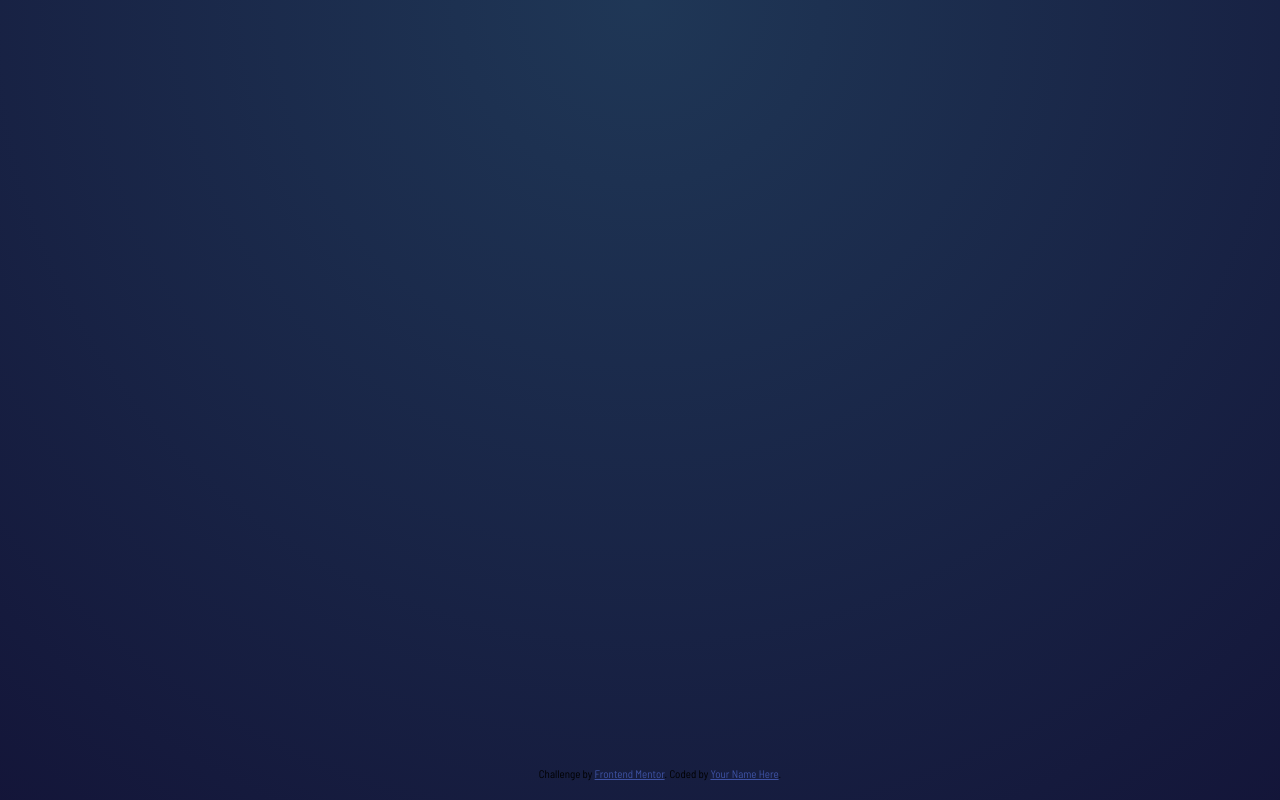
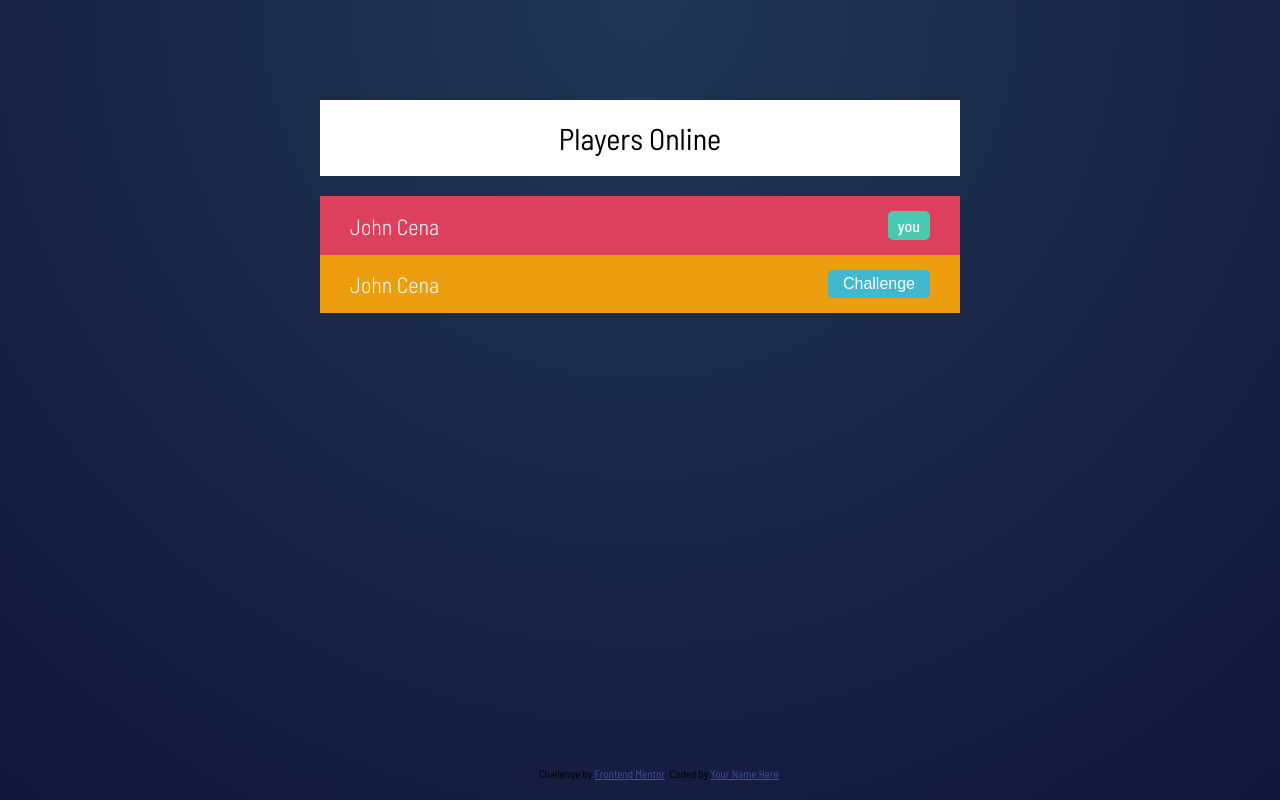
Before and after one commit to sAVItar02/rock-paper-scissors, a website: page public/index.html in a window 1280 px wide. Both pictures are taken after typing "Sample" into the empty fields and a click on the button "Submit". Drawn offline with nearby package versions, Linux system fonts and the light colour scheme; no server answers.

Commit message:
online section

```diff
--- a/public/css/styles.css
+++ b/public/css/styles.css
@@ -84,6 +84,89 @@ body {
   transition: 300ms linear;
 }
 
+/* ################# DASHBOARD 🏠 ################## */
+
+.dashboard {
+  position: absolute;
+  top: 50%;
+  left: 50%;
+  transform: translate(-50%, -50%);
+
+  display: flex;
+  align-items: center;
+  justify-content: flex-start;
+  flex-direction: column;
+
+  height: 100%;
+  width: 50%;
+  padding: 100px 0px;
+  transition: 300ms linear;
+}
+
+.players-head {
+  background-color: #fff;
+  padding: 20px;
+  font-size: 30px;
+  font-weight: 400;
+  width: 100%;
+  text-align: center;
+}
+
+.players-buffer {
+  /* background-color: hsl(230, 89%, 62%); */
+  width: 100%;
+  padding: 20px 0;
+  text-align: center;
+}
+
+.player {
+  display: flex;
+  align-items: center;
+  justify-content: space-between;
+  background-color: hsl(349, 70%, 56%);
+  padding: 15px 30px;
+}
+
+.player:nth-child(2) {
+  background-color: hsl(39, 89%, 49%);
+}
+
+.name {
+  font-size: 22px;
+  font-weight: 300;
+  color: #fff;
+}
+
+.challenge {
+  border: none;
+  border-radius: 5px;
+  padding: 5px 15px;
+  background-color: hsl(189, 59%, 53%);
+  font-size: 16px;
+  font-weight: 400;
+  color: #fff;
+  cursor: pointer;
+  transition: 100ms linear;
+}
+
+.challenge:hover {
+  background-color: hsl(230, 89%, 62%);
+}
+
+.you {
+  font-size: 16px;
+  color: #fff;
+  background-color: hsl(168, 55%, 54%);
+  font-weight: 500;
+  border-radius: 5px;
+  padding: 5px 10px;
+}
+
+.right {
+  left: 150%;
+  transition: 300ms linear;
+}
+
 /* ################# FOOTER 🦶 ################## */
 
 .attribution {
--- a/public/index.html
+++ b/public/index.html
@@ -26,6 +26,20 @@
     </form>
   </section>
 
+  <section class="dashboard right">
+    <h1 class="players-head">Players Online</h1>
+    <div class="players-buffer">
+      <div class="player">
+        <h3 class="name">John Cena</h3>
+        <div class="you">you</div>
+      </div>
+      <div class="player">
+        <h3 class="name">John Cena</h3>
+        <button class="challenge">Challenge</button>
+      </div>
+    </div>
+  </section>
+
   <div class="attribution">
     Challenge by
     <a href="https://www.frontendmentor.io?ref=challenge" target="_blank">Frontend Mentor</a>. Coded by <a href="#">Your
--- a/public/js/main.js
+++ b/public/js/main.js
@@ -11,4 +11,5 @@ $nameForm.addEventListener("submit", (e) => {
 
   const username = document.querySelector("#username").value;
   document.querySelector(".name-section").classList.add("left");
+  document.querySelector(".dashboard").classList.remove("right");
 });
```
